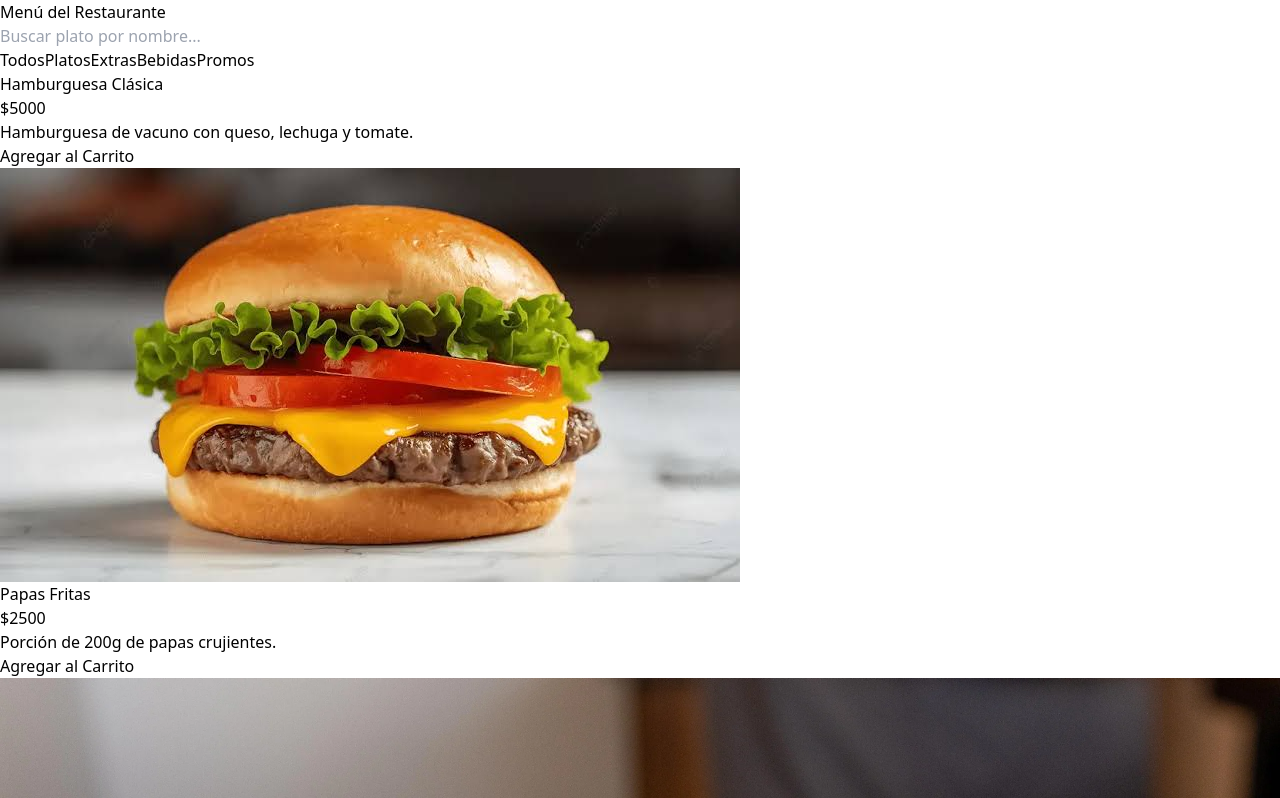
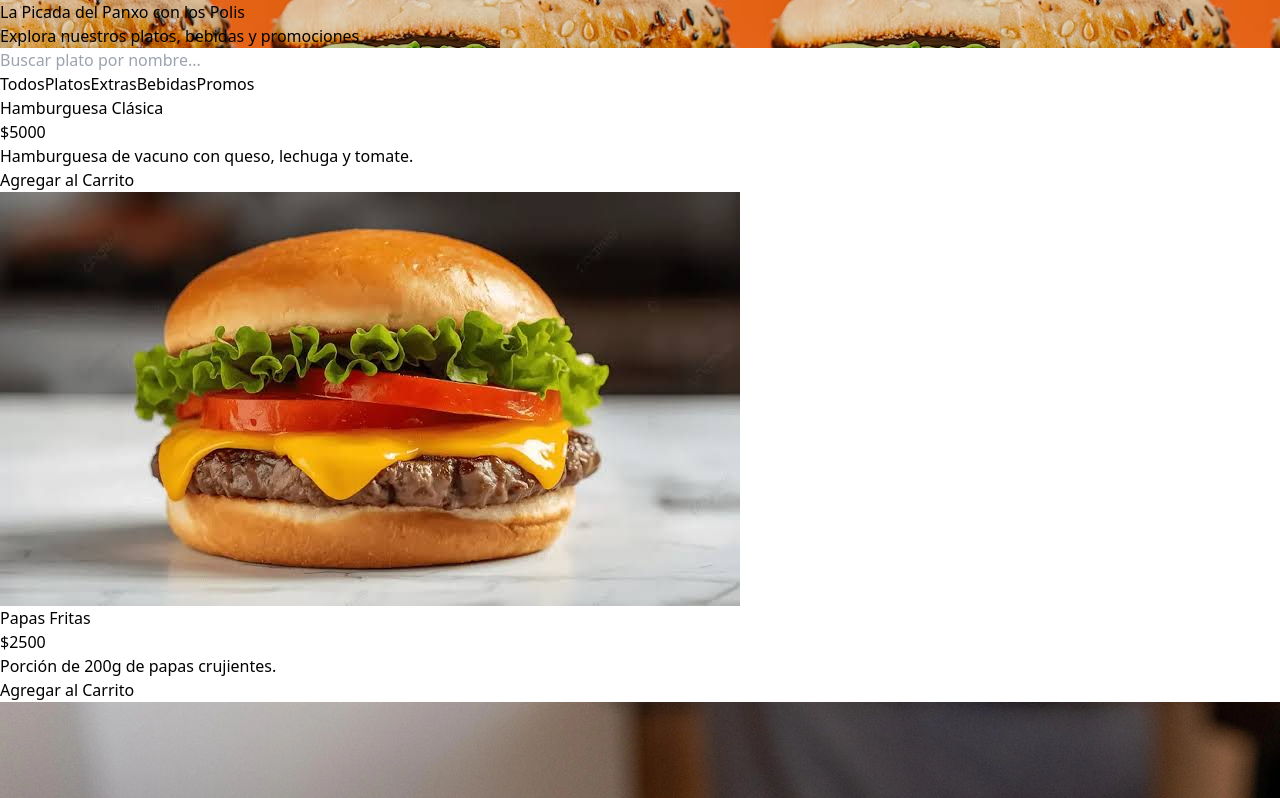
Before and after one commit to PipoeZz/restaurante-app, a React (Vite) app: page / in a window 1280 px wide. Shown: the top 798 px of the page. Built offline with nearby package versions, Linux system fonts and the light colour scheme.

Commit message:
incorporación de imagen para la portada de la pagina

```diff
--- a/src/App.jsx
+++ b/src/App.jsx
@@ -22,20 +22,7 @@ function App() {
   }, []);
 
   function agregar(plato) {
-    let copiaCarrito = [...carrito];
-    let encontrado = false;
-
-    for (let i = 0; i < copiaCarrito.length; i++){
-      if (copiaCarrito[i].nombre === plato.nombre){
-        copiaCarrito[i].cantidad = copiaCarrito[i].cantidad + 1;
-        encontrado = true;
-      }
-    }
-    if (encontrado === false){
-      let platoNuevo = {...plato, cantidad: 1};
-      copiaCarrito.push(platoNuevo)
-    }
-    setCarrito(copiaCarrito);
+    setCarrito([...carrito, plato]);
   }
 
   function vaciar() {
@@ -56,11 +43,23 @@ function App() {
   }
 
   return (
-    <div className="p-8 bg-gray-100 min-h-screen font-sans">
-      <h1 className="text-3xl font-bold mb-6 text-center">Menú del Restaurante</h1>
+    <div className="p-4 md:p-8 bg-gray-100 min-h-screen font-sans">
+      <div
+        className="mb-8 rounded-xl shadow-md h-64 flex flex-col justify-center items-center text-center bg-cover bg-center max-w-5xl mx-auto"
+        style={{ backgroundImage: 'url("/img/portada.avif")' }}
+      >
+        <div>
+          <h1 className="text-4xl sm:text-5xl font-extrabold text-white tracking-tight mb-2">
+            La Picada del Panxo con los Polis
+          </h1>
+          <p className="text-gray-200 text-base sm:text-lg font-medium">
+            Explora nuestros platos, bebidas y promociones
+          </p>
+        </div>
+      </div>
 
       {cargando === true ? (
-        <p className="text-center font-bold text-xl">Cargando base de datos...</p>
+        <p className="text-center font-bold text-xl">Cargando productos...</p>
       ) : (
         <div className="flex flex-col md:flex-row gap-6 max-w-5xl mx-auto">
 
```
Also changed, not shown: public/img/portada.avif (added).
